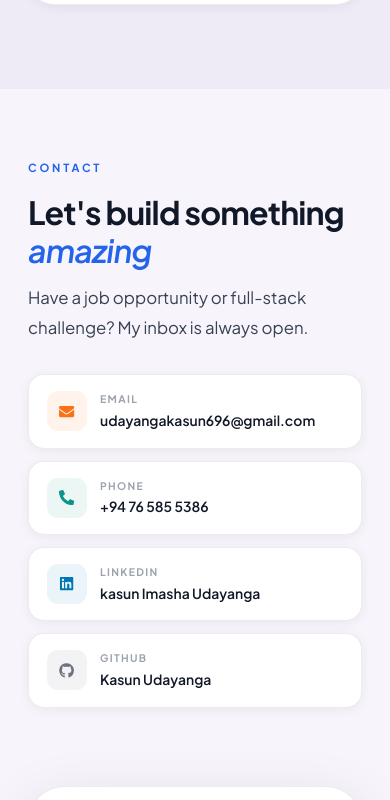
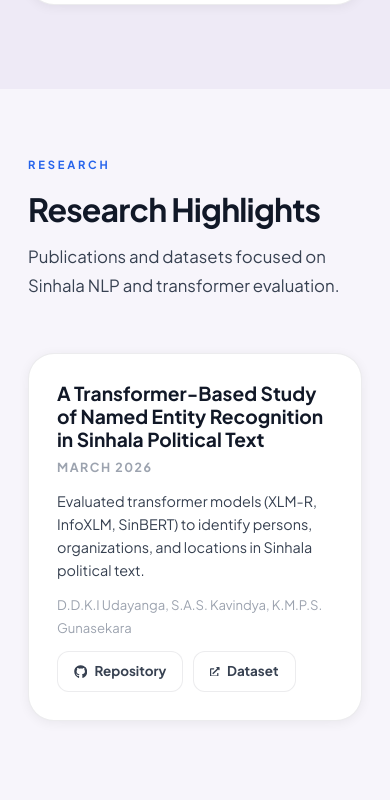
Before and after one commit to KasunUdayanga/Newportfolio, a React (Vite) app: page / in a window 390 px wide. Shown: the part 8732-9532 px from the top of the page. Built offline with nearby package versions, Linux system fonts and the light colour scheme; a web font is replaced by a local one.

Commit message:
refactor: improve layout and styling for research section; add research works data

```diff
--- a/src/App.css
+++ b/src/App.css
@@ -690,7 +690,7 @@ a {
 }
 
 .about-right {
-   padding-top: 40px;
+  padding-top: 40px;
 }
 @media (max-width: 900px) {
   .about-layout {
@@ -1103,7 +1103,7 @@ a {
 ═══════════════════════════════════════════════════ */
 .cert-grid {
   display: grid;
-  grid-template-columns: repeat(2 ,1fr);
+  grid-template-columns: repeat(2, 1fr);
   gap: 18px;
   margin-bottom: 24px;
 }
@@ -1232,11 +1232,69 @@ a {
 }
 
 /* ═══════════════════════════════════════════════════
+   RESEARCH
+═══════════════════════════════════════════════════ */
+.research-grid {
+  display: grid;
+  grid-template-columns: repeat(2, minmax( 1fr));
+  gap: 18px;
+}
+@media (max-width: 860px) {
+  .research-grid {
+    grid-template-columns: 1fr;
+  }
+}
+
+.research-card {
+  padding: 28px;
+  border-radius: var(--radius-lg);
+  background: var(--surface);
+  border: 1.5px solid var(--border);
+  box-shadow: var(--shadow-sm);
+  display: flex;
+  flex-direction: column;
+  gap: 12px;
+}
+
+.research-top {
+  display: flex;
+  flex-direction: column;
+  gap: 6px;
+}
+.research-top h3 {
+  font-size: 1.2rem;
+}
+.research-top span {
+  font-size: 0.78rem;
+  font-weight: 700;
+  letter-spacing: 0.12em;
+  text-transform: uppercase;
+  color: var(--ink-3);
+}
+
+.research-body {
+  font-size: 0.9rem;
+  color: var(--ink-2);
+  line-height: 1.6;
+}
+
+.research-authors {
+  font-size: 0.82rem;
+  color: var(--ink-3);
+}
+
+.research-links {
+  display: flex;
+  flex-wrap: wrap;
+  gap: 10px;
+}
+
+/* ═══════════════════════════════════════════════════
    CONTACT
 ═══════════════════════════════════════════════════ */
 .contact-layout {
   display: grid;
-  grid-template-columns: 1fr ;
+  grid-template-columns: 1fr;
   gap: 64px;
   align-items: start;
 }
--- a/src/App.jsx
+++ b/src/App.jsx
@@ -158,6 +158,20 @@ const stats = [
   { label: "Tech stack", value: "10+", emoji: "⚛️" },
 ];
 
+const researchWorks = [
+  {
+    title:
+      "A Transformer-Based Study of Named Entity Recognition in Sinhala Political Text",
+    date: "March 2026",
+    description:
+      "Evaluated transformer models (XLM-R, InfoXLM, SinBERT) to identify persons, organizations, and locations in Sinhala political text.",
+    authors: "D.D.K.I Udayanga, S.A.S. Kavindya, K.M.P.S. Gunasekara",
+    repo: "https://github.com/KasunUdayanga/NER-Sinhala-political-comment-identifier",
+    dataset:
+      "https://huggingface.co/datasets/kasunUdayanga/Sinhala_Annotation_Dataset",
+  },
+];
+
 function useScrollReveal() {
   useEffect(() => {
     const els = document.querySelectorAll(".reveal");
@@ -222,13 +236,18 @@ export default function App() {
             </span>
           </a>
           <nav className="desktop-nav">
-            {["about", "skills", "projects", "experience", "contact"].map(
-              (n) => (
-                <a key={n} href={`#${n}`} className="nav-link">
-                  {n.charAt(0).toUpperCase() + n.slice(1)}
-                </a>
-              )
-            )}
+            {[
+              "about",
+              "skills",
+              "projects",
+              "experience",
+              "research",
+              "contact",
+            ].map((n) => (
+              <a key={n} href={`#${n}`} className="nav-link">
+                {n.charAt(0).toUpperCase() + n.slice(1)}
+              </a>
+            ))}
           </nav>
 
           <div className="header-end">
@@ -586,6 +605,55 @@ export default function App() {
           </div>
         </section>
 
+        {/* ─── RESEARCH ─── */}
+        <section id="research" className="section">
+          <div className="container">
+            <div className="sec-head reveal">
+              <span className="eyebrow">Research</span>
+              <h2 className="sec-title">Research Highlights</h2>
+              <p className="sec-sub">
+                Publications and datasets focused on Sinhala NLP and transformer
+                evaluation.
+              </p>
+            </div>
+
+            <div className="research-grid">
+              {researchWorks.map((r, i) => (
+                <article
+                  key={r.title}
+                  className="research-card reveal"
+                  style={{ animationDelay: `${i * 0.1}s` }}
+                >
+                  <div className="research-top">
+                    <h3>{r.title}</h3>
+                    <span>{r.date}</span>
+                  </div>
+                  <p className="research-body">{r.description}</p>
+                  <p className="research-authors">{r.authors}</p>
+                  <div className="research-links">
+                    <a
+                      href={r.repo}
+                      className="gh-link"
+                      target="_blank"
+                      rel="noreferrer"
+                    >
+                      <FaGithub /> Repository
+                    </a>
+                    <a
+                      href={r.dataset}
+                      className="gh-link"
+                      target="_blank"
+                      rel="noreferrer"
+                    >
+                      <FaExternalLinkAlt className="xs" /> Dataset
+                    </a>
+                  </div>
+                </article>
+              ))}
+            </div>
+          </div>
+        </section>
+
         {/* ─── CONTACT ─── */}
         <section id="contact" className="section">
           <div className="container">
```
